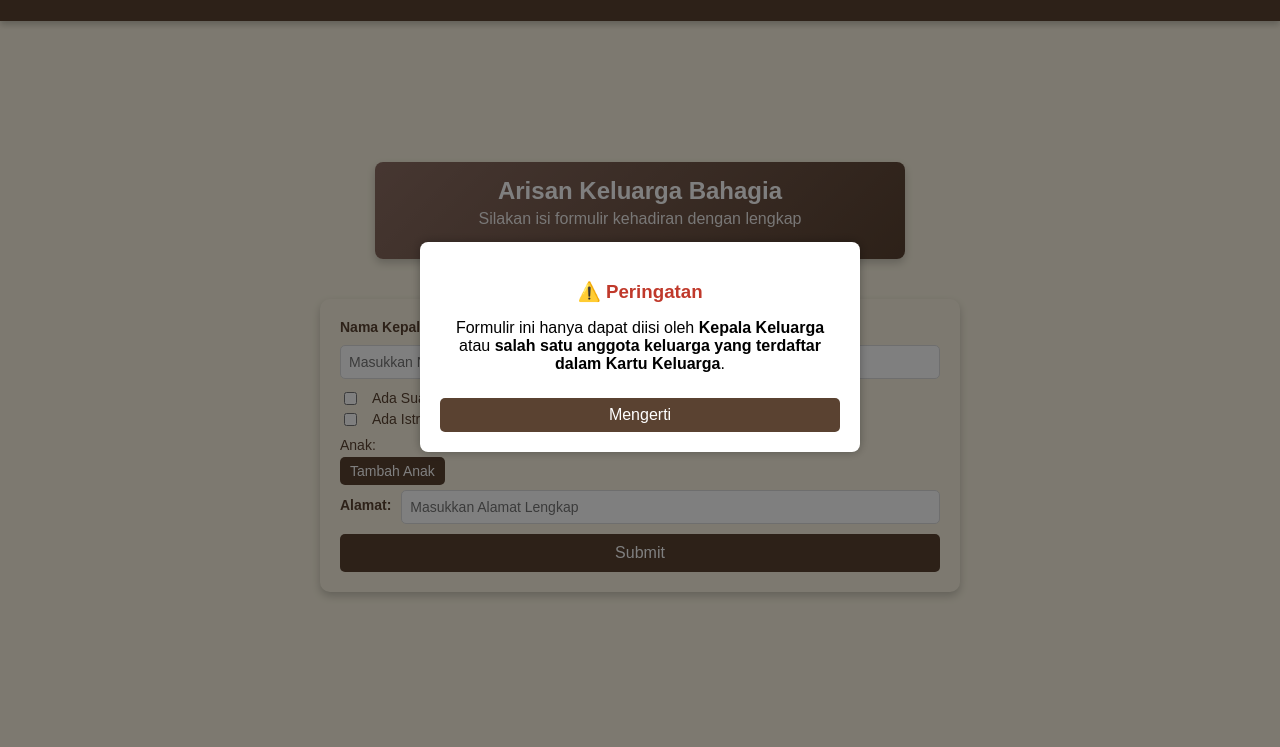
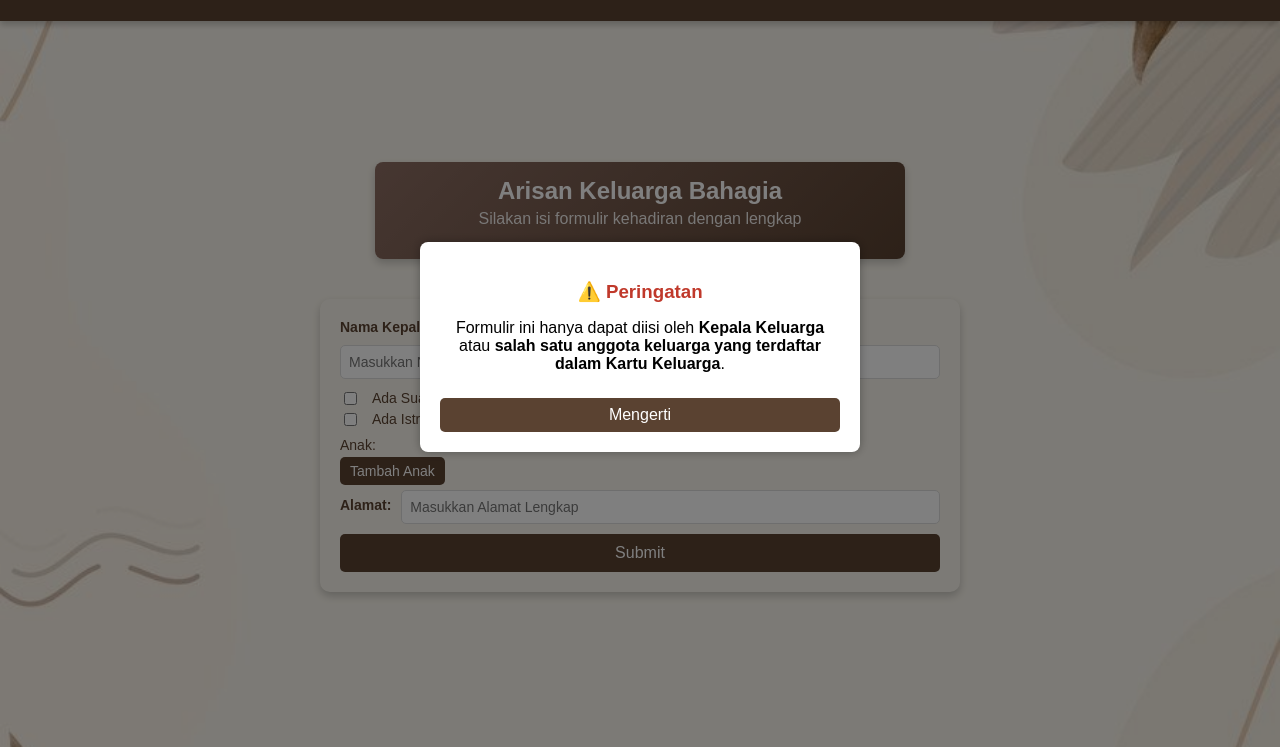
Before and after one commit to inmyid/FormPage, a plain HTML site: page index.html in a window 1280 px wide. Shown: the part 53-800 px from the top of the page. Drawn offline with Linux system fonts and the light colour scheme.

Commit message:
Fix background image path in styles.css and remove trailing whitespace in index.html

```diff
--- a/styles.css
+++ b/styles.css
@@ -10,7 +10,7 @@ body {
     /*padding-top: 60px; /* Sesuaikan dengan tinggi top bar */
     overflow: auto; /* Tambahkan agar bisa di-scroll */
     /*latar belakang */
-    background-image: url('img/bg.jpg'); /* Menggunakan path folder img */
+    background-image: url('img/backround.jpg');
     background-size: cover; /* Agar gambar menutupi seluruh layar */
     background-position: center;
     background-repeat: no-repeat;
```
Also changed, not shown: index.html (+0 -1 lines).
